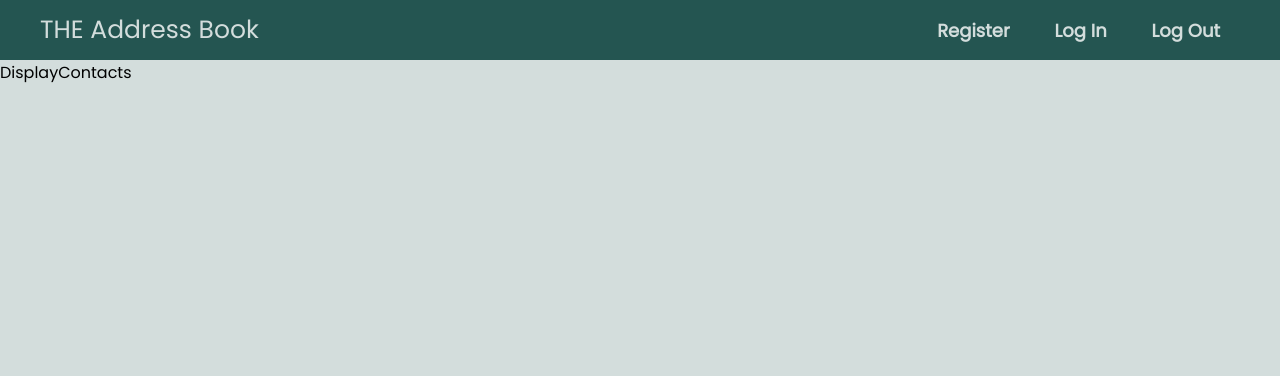
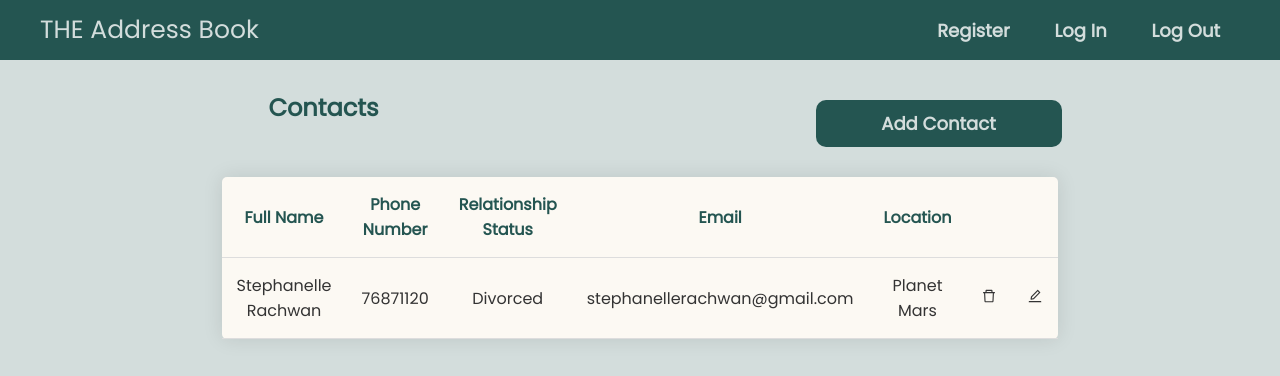
Before and after one commit to stephanelle-rachwan/Address-Book-FE, a React (Create React App) app: page /contacts in a window 1280 px wide. Shown: the top 376 px of the page. Built offline with nearby package versions, Linux system fonts and the light colour scheme.

Commit message:
creating contacts table and styling it

```diff
--- a/package.json
+++ b/package.json
@@ -8,6 +8,7 @@
     "@testing-library/user-event": "^13.5.0",
     "react": "^18.2.0",
     "react-dom": "^18.2.0",
+    "react-icons": "^4.4.0",
     "react-router-dom": "^6.3.0",
     "react-scripts": "5.0.1",
     "web-vitals": "^2.1.4"
--- a/src/index.css
+++ b/src/index.css
@@ -54,6 +54,7 @@ nav {
 
 .nav-list a:hover {
   color: #7b9996;
+  padding: 17px;
 }
 
 /* login page styling */
@@ -131,6 +132,66 @@ input {
   font-weight: bold;
 }
 
+/* Table Styling */
+.table {
+  border-collapse: collapse;
+  margin: 30px auto;
+  min-width: 400px;
+  border-radius: 5px;
+  text-align: center;
+  box-shadow: 0 0 20px rgba(0, 0, 0, 0.1);
+  width: 50%;
+  background-color: #fcf9f3;
+  color: #333;
+}
+
+.table tr {
+  border-bottom: 1px solid #ddd;
+}
+.table tbody tr:hover {
+  background-color: #e9eeed;
+}
+
+.table th {
+  color: #245551;
+}
+
+.table th,
+.table td {
+  padding: 15px 15px;
+}
+/* end table styling */
+
+.title-table {
+  margin-left: 50px;
+  margin-top: 30px;
+  color: #245551;
+}
+
+.add-btn {
+  font-size: 18px;
+  width: 20%;
+  font-weight: bold;
+  color: #d3dddc;
+  background-color: #245551;
+  padding: 10px 10px;
+  border: none;
+  border-radius: 10px;
+  cursor: pointer;
+  margin-top: 10px;
+}
+
+.add-btn:hover {
+  background-color: #396662;
+  /* background-color: #4f7673; */
+  color: #d3dddc;
+}
+
+.flex-cont {
+  display: flex;
+  justify-content: space-around;
+}
+
 /* ============================================================================= */
 
 @media only screen and (max-width: 810px) {
--- a/src/pages/DisplayContacts.js
+++ b/src/pages/DisplayContacts.js
@@ -1,7 +1,45 @@
 import React from "react";
+import { AiOutlineEdit, AiOutlineDelete } from "react-icons/ai";
 
 const DisplayContacts = () => {
-  return <div>DisplayContacts</div>;
+  return (
+    <div>
+      <div className="title-table flex-cont">
+        <h2>Contacts</h2>
+        <button className="add-btn">Add Contact</button>
+      </div>
+
+      <div>
+        <table className="table">
+          <thead>
+            <tr>
+              <th>Full Name</th>
+              <th>Phone Number</th>
+              <th>Relationship Status</th>
+              <th>Email</th>
+              <th>Location</th>
+              {/* <th></th> */}
+            </tr>
+          </thead>
+          <tbody>
+            <tr>
+              <td>Stephanelle Rachwan</td>
+              <td>76871120</td>
+              <td>Divorced</td>
+              <td>stephanellerachwan@gmail.com</td>
+              <td>Planet Mars</td>
+              <td>
+                <AiOutlineDelete />
+              </td>
+              <td>
+                <AiOutlineEdit />
+              </td>
+            </tr>
+          </tbody>
+        </table>
+      </div>
+    </div>
+  );
 };
 
 export default DisplayContacts;
```
Also changed, not shown: 1 other file (tests, documents, lock files or other folders).
